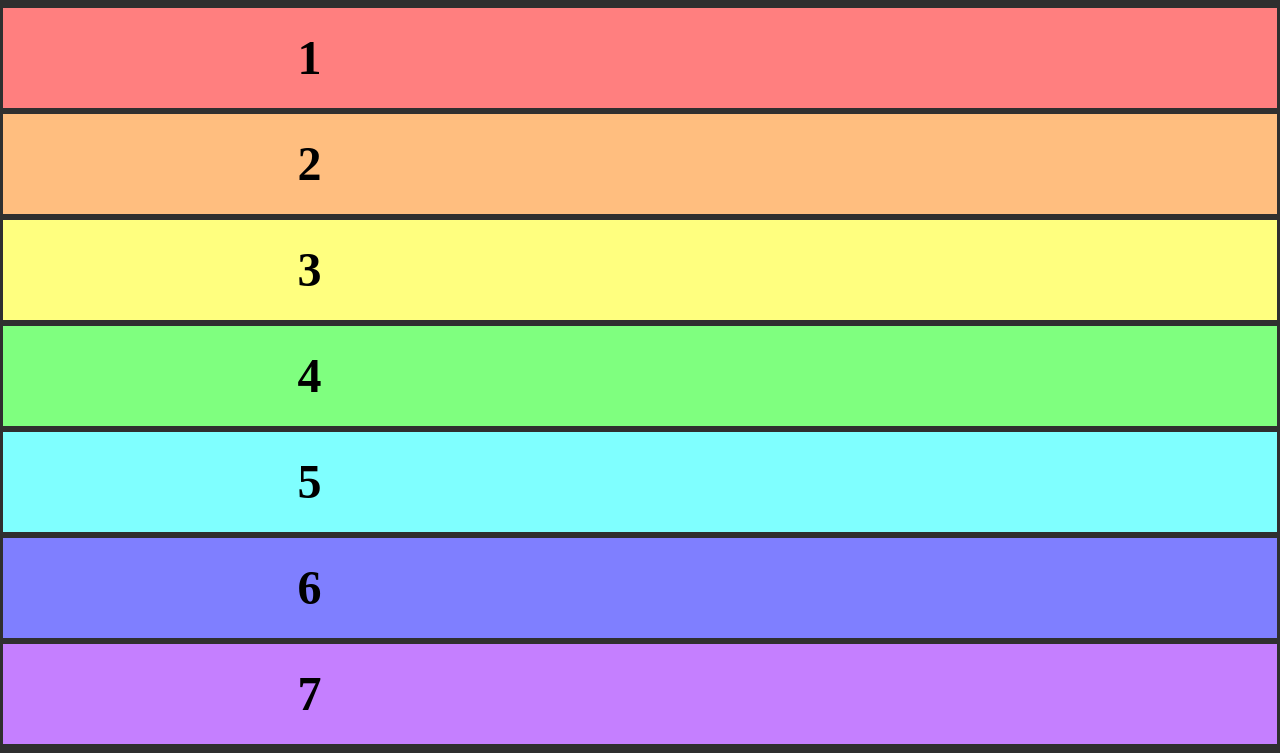
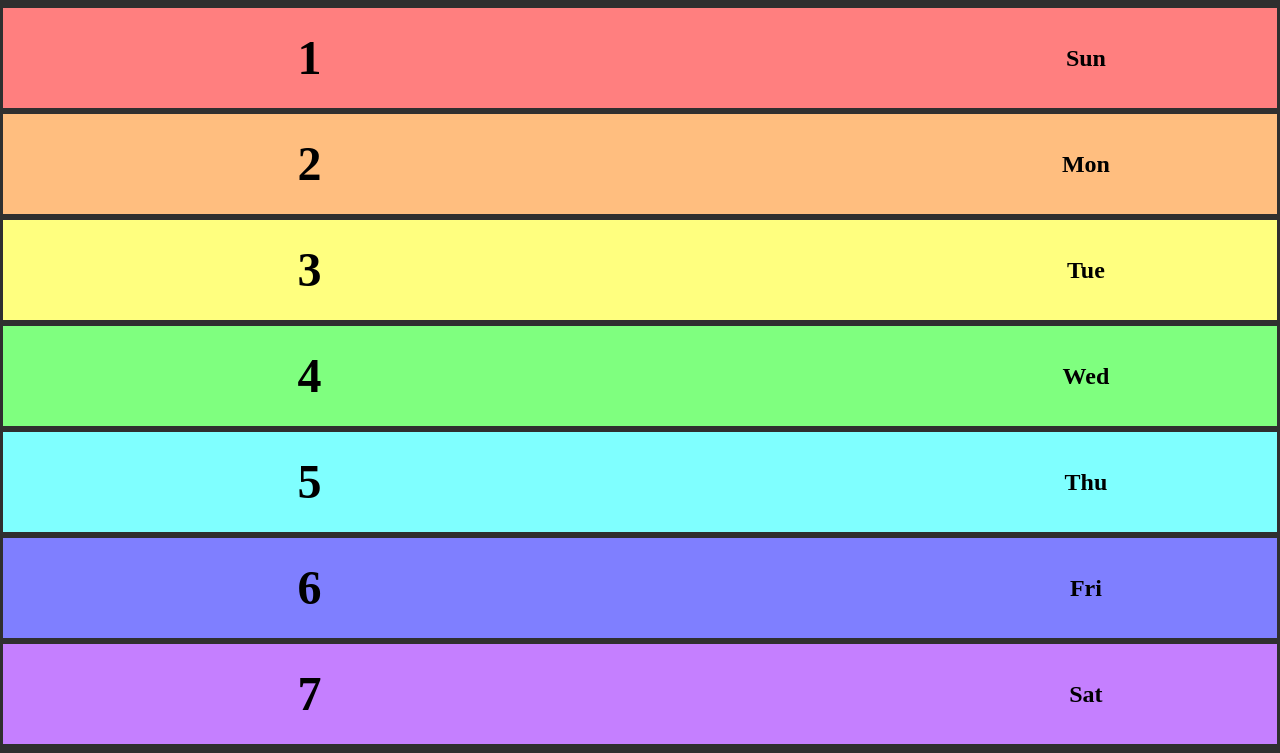
Before and after one commit to Coyeah/widget-Js, a plain HTML site: page calendar/demo4/index.html in a window 1280 px wide. Shown: the part 45-798 px from the top of the page. Drawn offline with Linux system fonts and the light colour scheme.

Commit message:
calendar demo4 v1.3 update

```diff
--- a/calendar/demo4/calendar.js
+++ b/calendar/demo4/calendar.js
@@ -44,7 +44,7 @@ function drawDate() {
 	for (let i = 0; i < totalDay; i++) {
 		let id = this_year + "-" + this_month + "-" + (i + 1);
 		// console.log(id);
-		str += "<li id='" + id + "' class='day " + weekName[weekClass] + "' onclick='dateDetails(\""+ id + "\")'><span class='day-num'>" + (i + 1) + "</span></li>"
+		str += "<li id='" + id + "' class='day " + weekName[weekClass] + "' onclick='dateDetails(\""+ id + "\")'><span class='day-num'>" + (i + 1) + "</span><span class='day-name'>" + weekName[weekClass] + "</span></li>"
 		if (weekClass == 6) {
 			weekClass = 0;
 		} else {
--- a/calendar/demo4/style.css
+++ b/calendar/demo4/style.css
@@ -48,6 +48,7 @@ body, p, ul, li {
 	height: 100px;
 	border: 3px solid #2f2f2f;
 	display: flex;
+	justify-content: space-between;
 }
 
 .day-num {
@@ -58,6 +59,16 @@ body, p, ul, li {
 	font-size: 3rem;
 	font-weight: bold;
 	text-align: right;
+}
+
+.day-name {
+	height: 100px;
+	width: 20%;
+	padding: 0 5%;
+	line-height: 100px;
+	font-size: 1.5rem;
+	font-weight: bold;
+	text-align: center;
 }
 
 #dateDetails {
```
